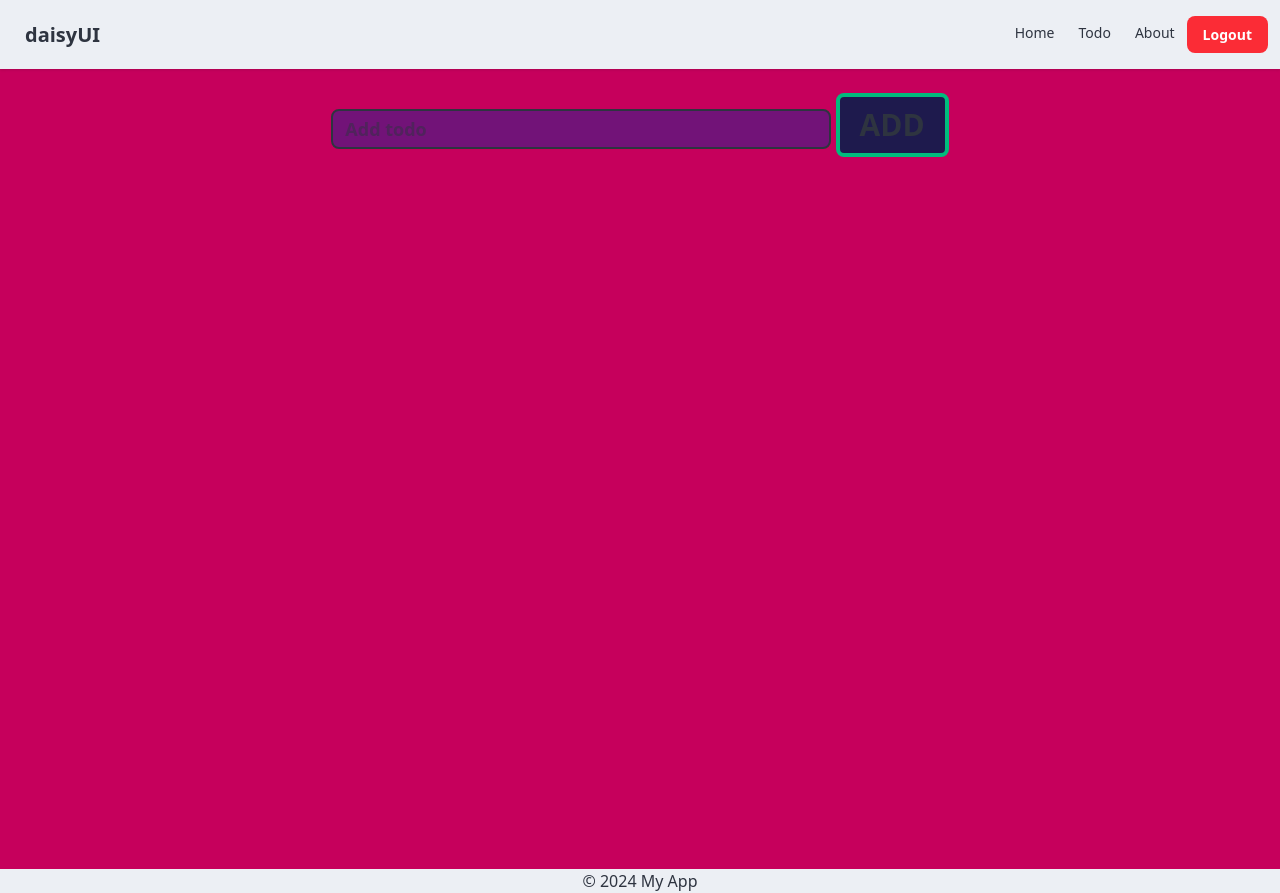
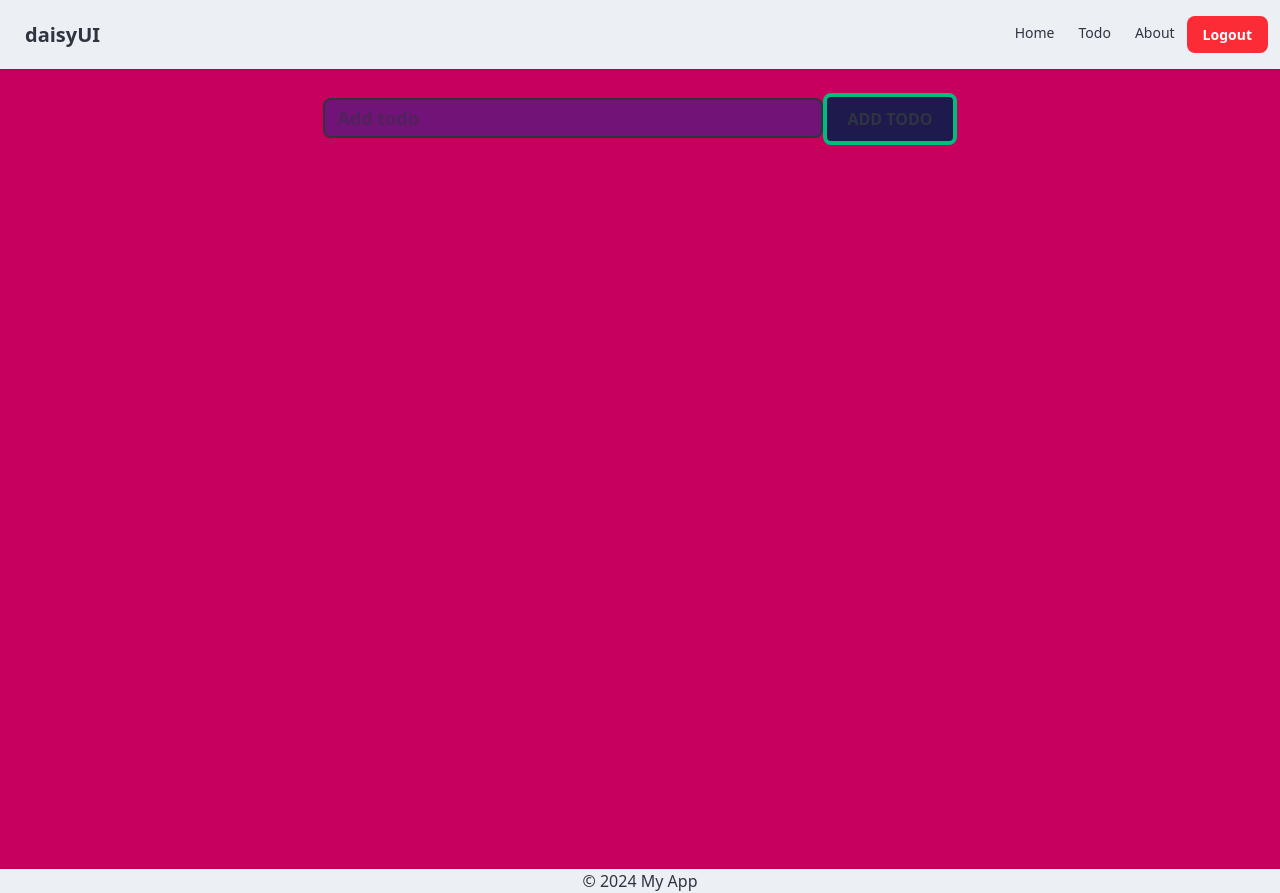
Before and after one commit to shamil-tp/nextjs_todo, a Next.js app: page / in a window 1280 px wide. Both pictures are taken after a click on the button "Lets Start". Built offline with nearby package versions, Linux system fonts and the light colour scheme; no server answers.

Commit message:
button disabling ui

```diff
--- a/app/component/AddTodo.tsx
+++ b/app/component/AddTodo.tsx
@@ -2,6 +2,7 @@
 
 import { addTodo } from "@/actions/todo"
 import { useActionState } from "react"
+import SubmitButton from "./SubmitButton"
 
 export default function AddTodo(){
     const [state,formAction] = useActionState(addTodo,null)
@@ -14,7 +15,9 @@ export default function AddTodo(){
           {state.error}
         </p>
       )}
-                <input name='todo' className="w-125 h-10 border-2 bg-fuchsia-900 rounded-lg p-3 text-lg font-bold" type="text" placeholder="Add todo" /> <button type="submit" className="rounded-lg px-5 py-2.5 font-extrabold text-3xl bg-indigo-950 border-4 border-emerald-500"> ADD</button>
+                <input name='todo' className="w-125 h-10 border-2 bg-fuchsia-900 rounded-lg p-3 text-lg font-bold" type="text" placeholder="Add todo" />
+                {/* <button type="submit" className="rounded-lg px-5 py-2.5 font-extrabold text-3xl bg-indigo-950 border-4 border-emerald-500"> ADD</button> */}
+                <SubmitButton label="ADD TODO"/>
             </form>
         </div>
         </>
--- /dev/null
+++ b/app/component/SubmitButton.tsx
@@ -0,0 +1,17 @@
+// app/component/SubmitButton.tsx
+'use client'
+import { useFormStatus } from 'react-dom'
+
+export default function SubmitButton({ label }: { label: string }) {
+  const { pending } = useFormStatus()  // ← true while form is submitting
+
+  return (
+    <button
+      type="submit"
+      disabled={pending}  // ← disable while submitting
+      className="rounded-lg px-5 py-2.5 font-extrabold bg-indigo-950 border-4 border-emerald-500 disabled:opacity-50 disabled:cursor-not-allowed"
+    >
+      {pending ? 'Loading...' : label}
+    </button>
+  )
+}
```
